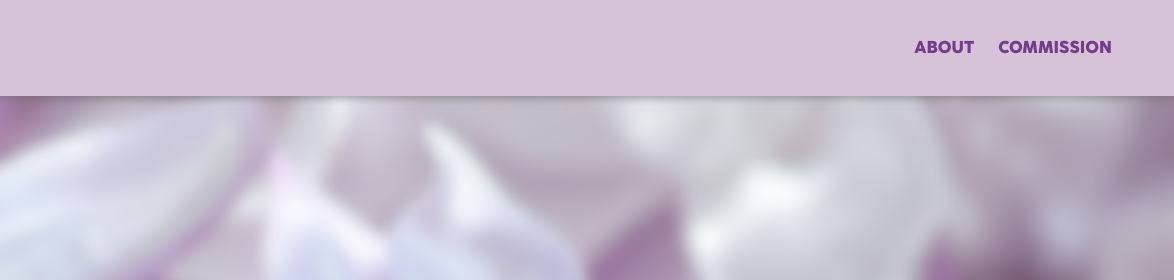
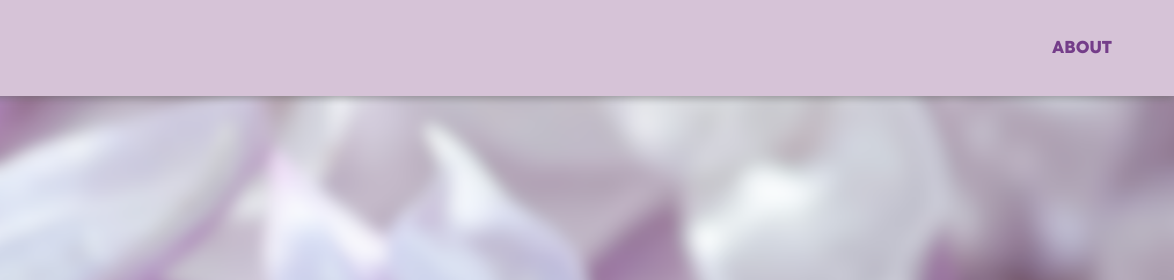
Before and after one commit to exyreale/exyreale, a plain HTML site: page index.html in a window 1280 px wide. Shown: the top 280 px of the page, 106-1280 px from the left. Drawn offline with Linux system fonts and the light colour scheme.

Commit message:
Update index.html

```diff
--- a/index.html
+++ b/index.html
@@ -15,7 +15,6 @@
     </div>
     <ul class="navtop" id="navtop">
       <li><a href="about.html">ABOUT</a></li>
-      <li><a href="contact.html">COMMISSION</a></li>
     </ul>
   </nav>
   <div class="homebanner">
```
